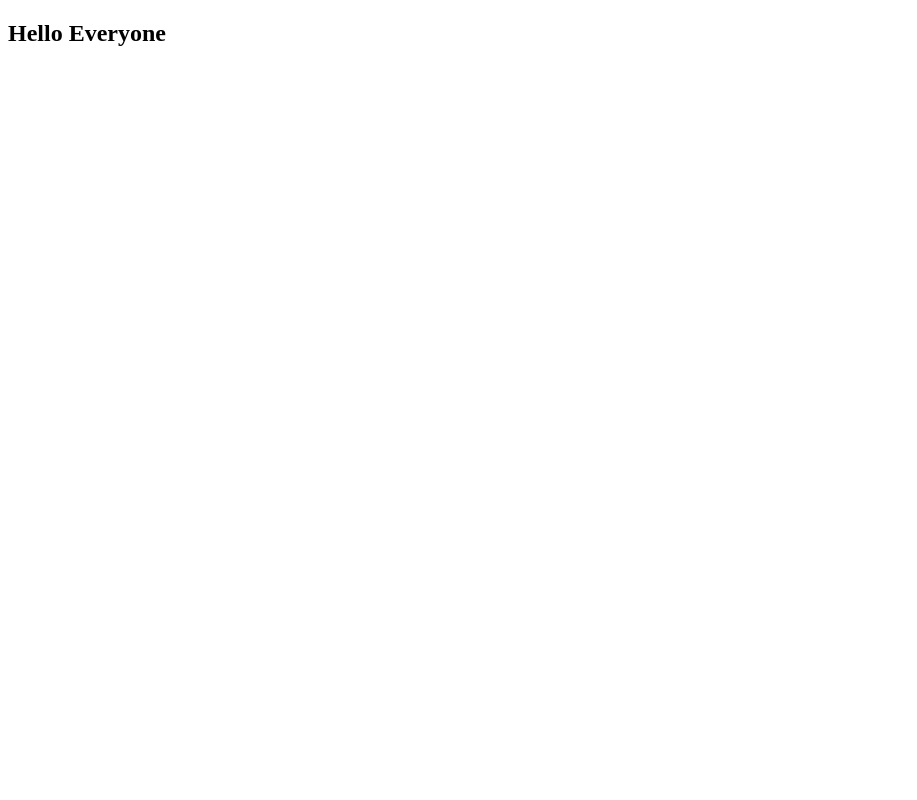
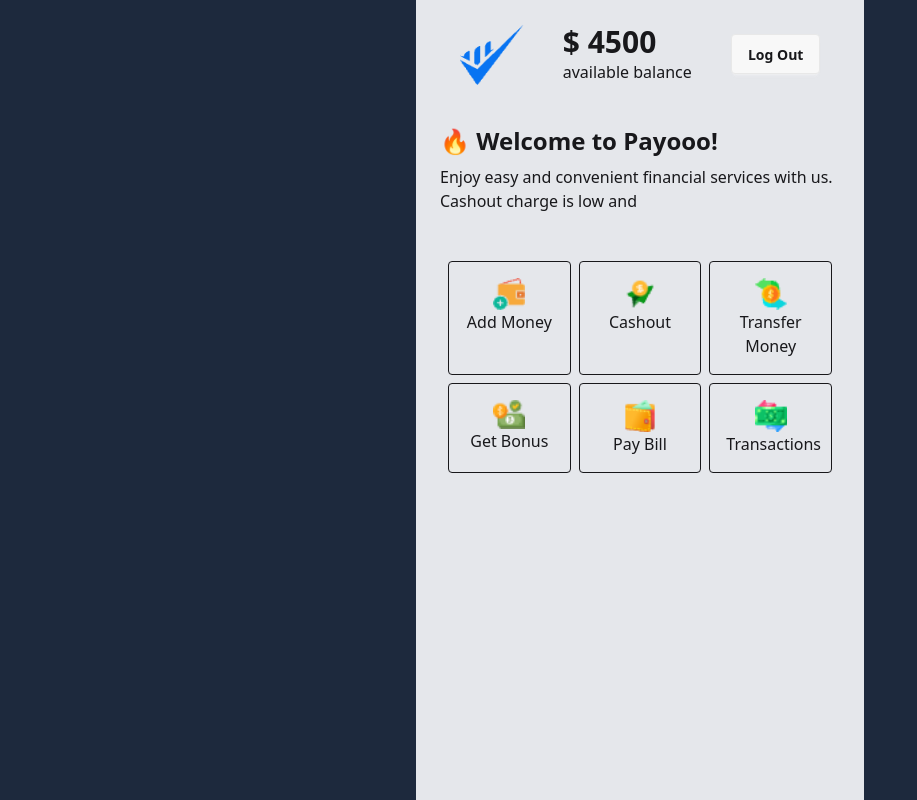
Before and after one commit to fahim4529/mobile-bank-project, a plain HTML site: page main.html in a window 1280 px wide. Shown: the whole page, without its empty margins (0-917 px from the left). Drawn offline with nearby package versions, Linux system fonts and the light colour scheme.

Commit message:
secod page

```diff
--- a/main.html
+++ b/main.html
@@ -4,8 +4,90 @@
     <meta charset="UTF-8">
     <meta name="viewport" content="width=device-width, initial-scale=1.0">
     <title>Mobile Bank project</title>
+    <link href="https://cdn.jsdelivr.net/npm/daisyui@5" rel="stylesheet" type="text/css" />
+    <script src="https://cdn.jsdelivr.net/npm/@tailwindcss/browser@4"></script>
 </head>
-<body>
-    <h2>Hello Everyone</h2>
+<body class="bg-slate-800 ">
+   <section class="max-w-md min-h-screen bg-gray-200 mx-auto p-6">
+<!-- Now i work at header part -->
+    <header>
+        <!-- this is first head -->
+<nav class="flex justify-around items-center">
+    <img class="w-16" src="./assets/Group.png" alt="">
+  <div>
+    <h1 class="text-3xl font-bold"> $ 4500</h1>
+    <p>available balance</p>
+  </div>
+    <button class="btn">Log Out</button>
+</nav>
+ <!-- now i work at wellcome payooo section-->
+<section class="mt-10">
+<h1 class="text-2xl font-bold mb-2">
+    🔥 Welcome to Payooo!
+</h1>
+<p>
+    Enjoy easy and convenient financial services with us. Cashout charge is low and
+</p>
+<!--card design section -->
+<div class="cards grid grid-cols-3 mt-10 gap-2 p-2">
+
+    <!-- 1st card -->
+
+<div class="box border p-4 cursor-pointer text-center rounded-sm">
+<img class="w-8 mx-auto" src="./assets/wallet1.png" alt="">
+<h3>Add Money</h3>
+
+</div>
+<!-- 2nd  -->
+<div class="box border cursor-pointer p-4 text-center rounded-sm">
+    <img class="w-8 mx-auto" src="./assets/send1.png" alt="">
+    <h3>Cashout</h3>
+
+    </div>
+    <!-- card 3 -->
+    <div class="box border cursor-pointer p-4 text-center rounded-sm">
+        <img class="w-8 mx-auto" src="./assets/money1.png" alt="">
+        <h3>Transfer Money</h3>
+
+        </div>
+        <!-- card 4 -->
+        <div class="box border cursor-pointer p-4 text-center rounded-sm">
+            <img class="w-8 mx-auto" src="./assets/bonus1.png" alt="">
+            <h3>Get Bonus</h3>
+
+            </div>
+<!-- card 5 -->
+<div class="box border p-4 cursor-pointer text-center rounded-sm">
+    <img class="w-8 mx-auto" src="./assets/purse1.png" alt="">
+    <h3>Pay Bill</h3>
+
+    </div>
+
+
+    <!-- card 6 -->
+    <div class="box border cursor-pointer p-4 text-center rounded-sm">
+        <img class="w-8 mx-auto" src="./assets/transaction1.png" alt="">
+        <h3>Transactions</h3>
+
+        </div>
+
+</div>
+
+
+<!-- i stop here today -->
+
+</section>
+
+    </header>
+
+    <main>
+
+    </main>
+
+    <footer>
+
+    </footer>
+
+   </section>
 </body>
 </html>
```
